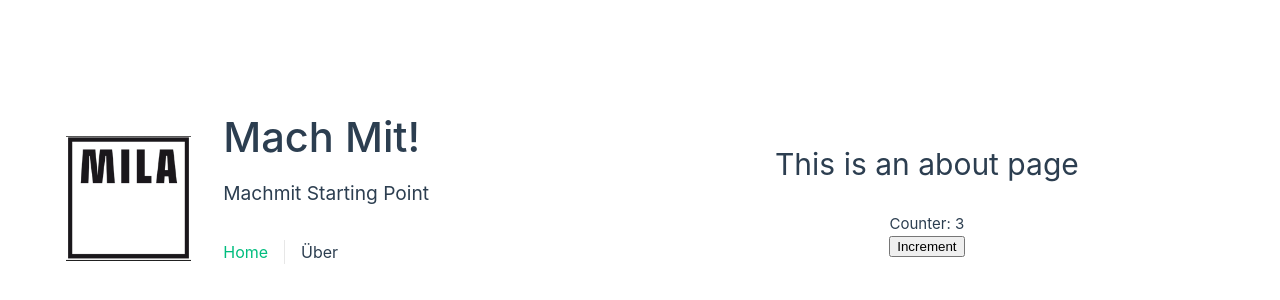
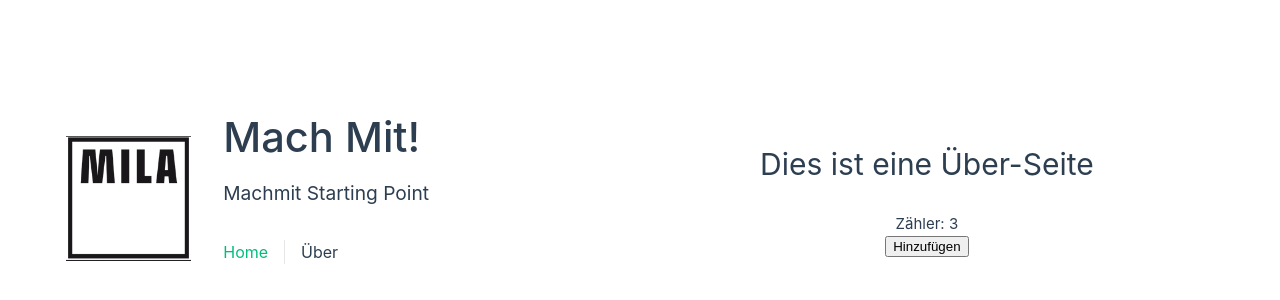
Before and after one commit to MILA-Wien/collectivo-ux, a Vue app: page /about in a window 1280 px wide. Shown: the part 202-502 px from the top of the page. Built offline with nearby package versions, Linux system fonts and the light colour scheme.

Commit message:
Add translation to unit test

```diff
--- a/src/locales/locales/de.json
+++ b/src/locales/locales/de.json
@@ -1,3 +1,7 @@
 {
-    "menu.About":"Über"
+    "menu.About":"Über",
+    "This is an about page":"Dies ist eine Über-Seite",
+    "Counter":"Zähler",
+    "Increment":"Hinzufügen"
+
 }
--- a/src/locales/locales/en.json
+++ b/src/locales/locales/en.json
@@ -1,3 +1,8 @@
 {
-    "menu.About":"About"
+    "menu.About":"About",
+    "This is an about page":"This is an about page",
+    "Counter":"Counter",
+    "Increment":"Increment"
+
+
 }
--- a/src/views/AboutView.vue
+++ b/src/views/AboutView.vue
@@ -1,15 +1,12 @@
 <template>
   <div class="about">
-    <h1>This is an about page</h1>
+    <h1>{{$t("This is an about page")}}</h1>
     <br />
-    <div>Counter: {{ store.count }}</div>
-    <button @click="increment">Increment</button>
+    <div>{{$t("Counter")}}: {{ store.count }}</div>
+    <button @click="increment">{{$t("Increment")}}</button>
   </div>
 </template>
 <script setup lang="ts">
-
-
-
 import { useCounterStore } from "@/stores/counter";
 const store = useCounterStore();
 store.count++;
```
Also changed, not shown: 2 other files (tests, documents, lock files or other folders).
